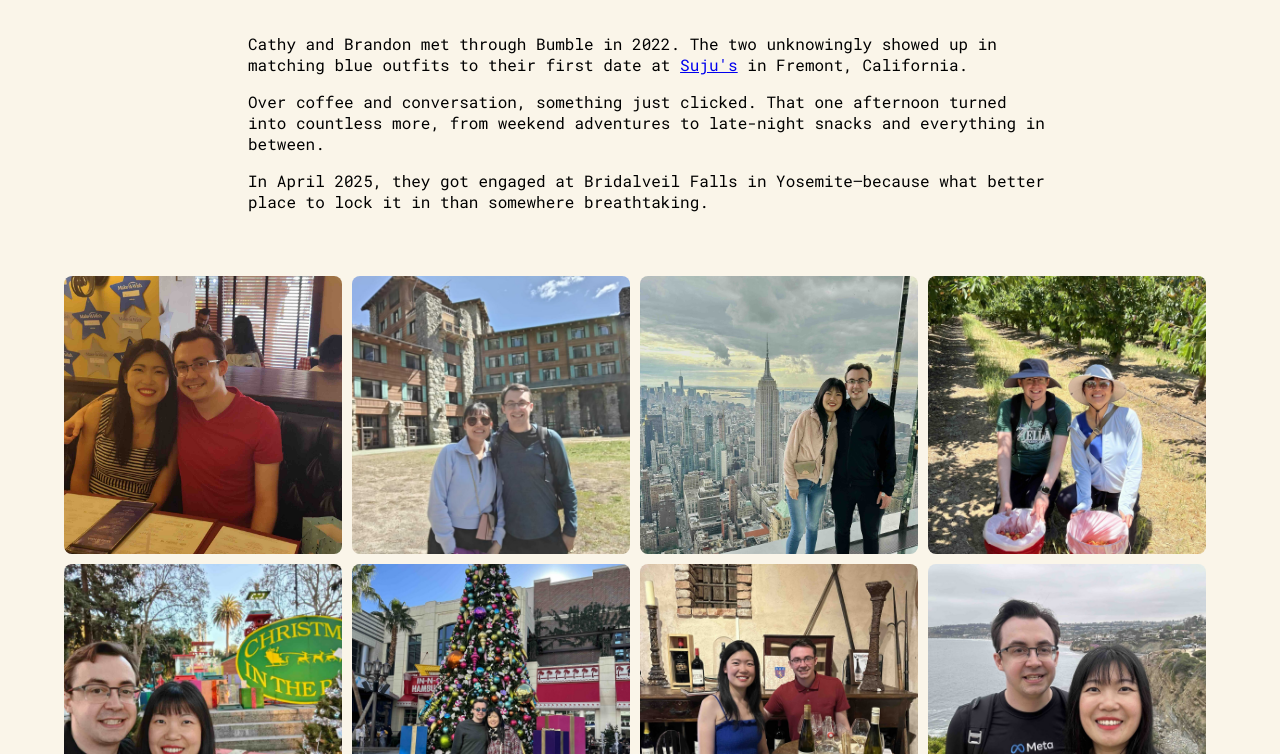
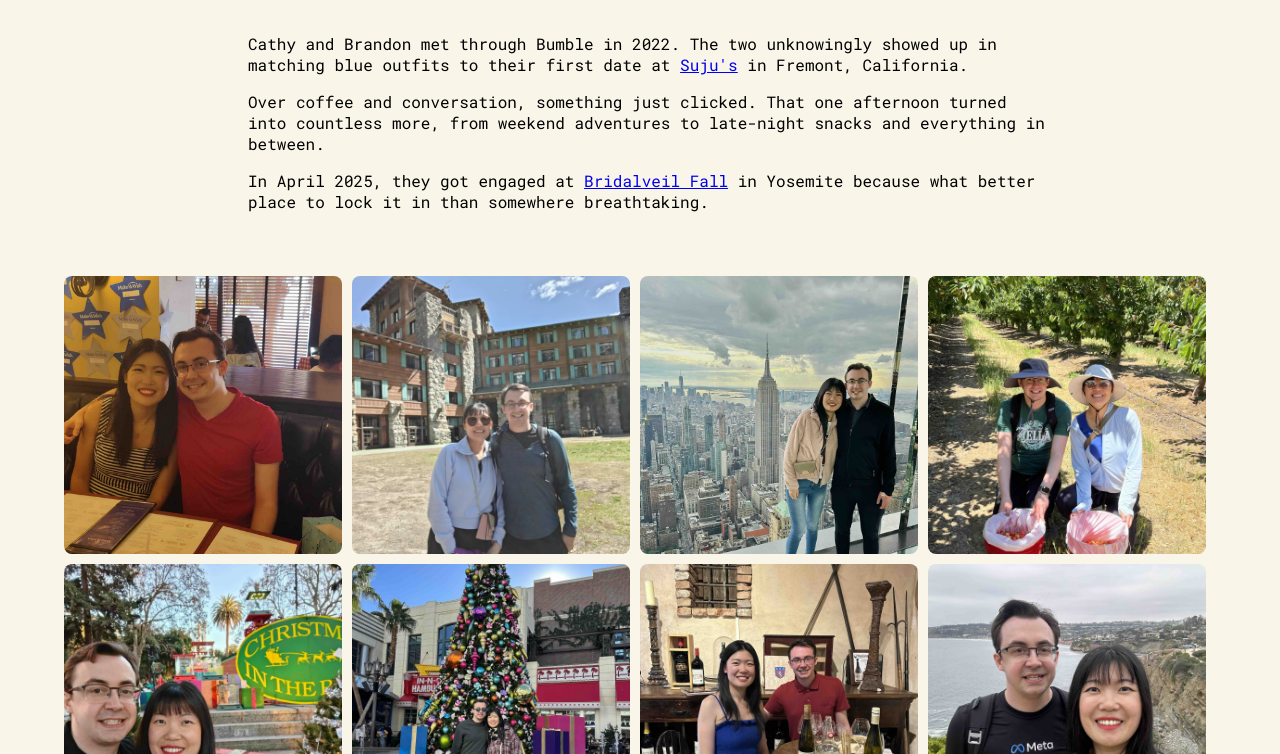
Before and after one commit to cathybrandon/cathybrandon.github.io, a website: page index.html in a window 1280 px wide. Both pictures are taken after a click on the link "Our Story". Shown: the part 809-1563 px from the top of the page. Drawn offline with Linux system fonts and the light colour scheme.

Commit message:
fix spelling, add link

```diff
--- a/index.html
+++ b/index.html
@@ -62,7 +62,8 @@
       Fremont, California.</p>
     <p>Over coffee and conversation, something just clicked. That one afternoon turned into countless more, from weekend
       adventures to late-night snacks and everything in between.</p>
-    <p>In April 2025, they got engaged at Bridalveil Falls in Yosemite—because what better place to lock it in than
+    <p>In April 2025, they got engaged at <a href="https://maps.app.goo.gl/13jdjEhQzqTTxAYT9" target="_blank"
+        rel="noopener noreferrer">Bridalveil Fall</a> in Yosemite because what better place to lock it in than
       somewhere breathtaking.</p>
     <div id="gallery-content">
       <a data-fslightbox="gallery" data-type="image" href="img/italian.jpg">
```
